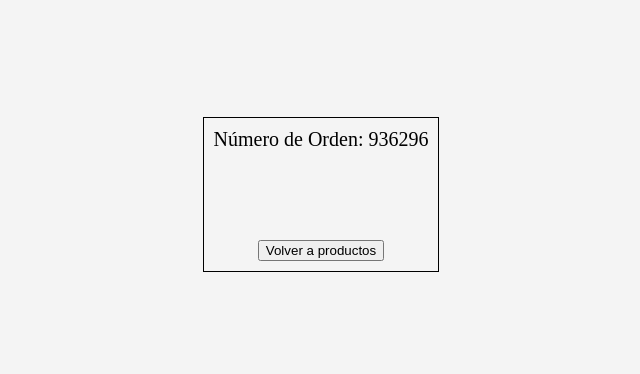
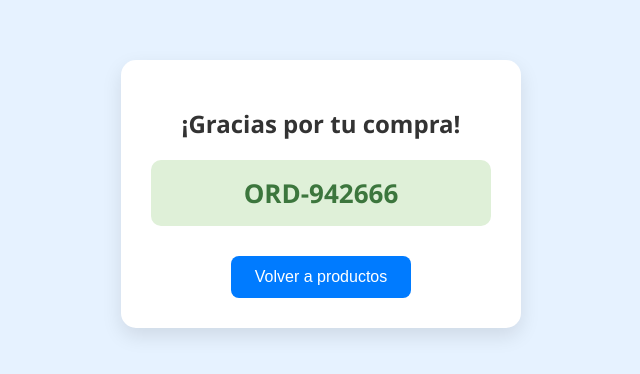
Before and after one commit to William021703/Tienda, a website: page src/public/pagoHecho.html in a window 1280 px wide. Shown: the part 206-580 px from the top of the page, without its empty margins (319-959 px from the left). Drawn offline with Linux system fonts and the light colour scheme.

Commit message:
arreglando

```diff
--- a/src/public/pagoHecho.html
+++ b/src/public/pagoHecho.html
@@ -1,38 +1,98 @@
-<html lang="en">
+<!DOCTYPE html>
+<html lang="es">
   <head>
     <meta charset="UTF-8" />
     <meta name="viewport" content="width=device-width, initial-scale=1.0" />
-    <title>pago</title>
+    <title>Pago Exitoso</title>
     <style>
+      * {
+        box-sizing: border-box;
+      }
+
       body {
+        margin: 0;
+        padding: 0;
+        font-family: "Segoe UI", Tahoma, Geneva, Verdana, sans-serif;
+        background-color: #e6f2ff;
         display: flex;
         justify-content: center;
         align-items: center;
         height: 100vh;
-        margin: 0;
-        background-color: #f4f4f4;
       }
+
       .contenido {
-        padding: 10px;
-        border: 1px solid #000;
-        font-size: 20px;
+        background-color: #ffffff;
+        padding: 30px;
+        border-radius: 15px;
+        box-shadow: 0 8px 20px rgba(0, 0, 0, 0.1);
         text-align: center;
+        max-width: 90%;
+        width: 400px;
       }
+
+      h1 {
+        font-size: 24px;
+        margin-bottom: 20px;
+        color: #333;
+      }
+
+      .orden {
+        background-color: #dff0d8;
+        color: #3c763d;
+        padding: 15px;
+        font-size: 26px;
+        font-weight: bold;
+        border-radius: 10px;
+        margin-bottom: 30px;
+        word-wrap: break-word;
+      }
+
       button {
-        margin-top: 20px;
+        background-color: #007bff;
+        color: #fff;
+        border: none;
+        padding: 12px 24px;
+        font-size: 16px;
+        border-radius: 8px;
+        cursor: pointer;
+        transition: background-color 0.3s ease;
+      }
+
+      button:hover {
+        background-color: #0056b3;
+      }
+
+      @media (max-width: 500px) {
+        .contenido {
+          padding: 20px;
+        }
+
+        .orden {
+          font-size: 22px;
+        }
+
+        h1 {
+          font-size: 20px;
+        }
+
+        button {
+          width: 100%;
+        }
       }
     </style>
   </head>
   <body>
     <div class="contenido">
-      Número de Orden: <span id="numeroOrden"></span> <br /><br /><br /><br />
+      <h1>¡Gracias por tu compra!</h1>
+      <div class="orden" id="numeroOrden">ORD-######</div>
       <button type="button" id="enviar">Volver a productos</button>
     </div>
 
     <script>
-      document.getElementById("numeroOrden").textContent = Math.floor(
-        Math.random() * 1000000
-      );
+      const ordenGenerada =
+        "ORD-" + Math.floor(100000 + Math.random() * 900000);
+      document.getElementById("numeroOrden").textContent = ordenGenerada;
+
       document.getElementById("enviar").addEventListener("click", function () {
         window.location.href = "https://teal-pony-fe4b61.netlify.app";
       });
```
